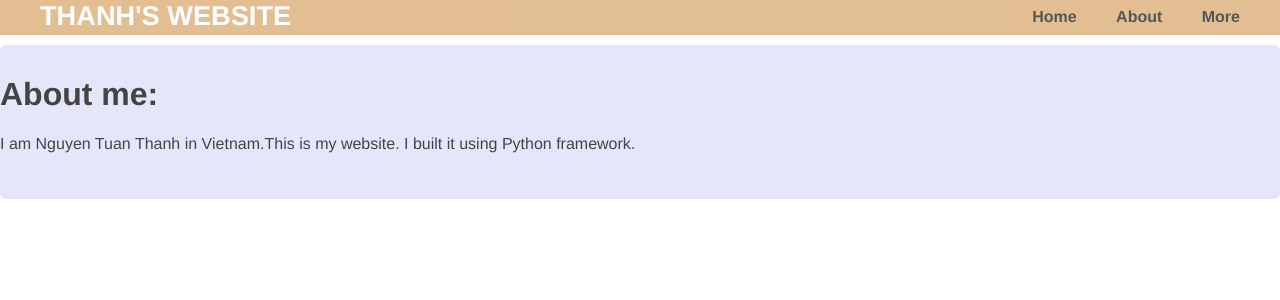
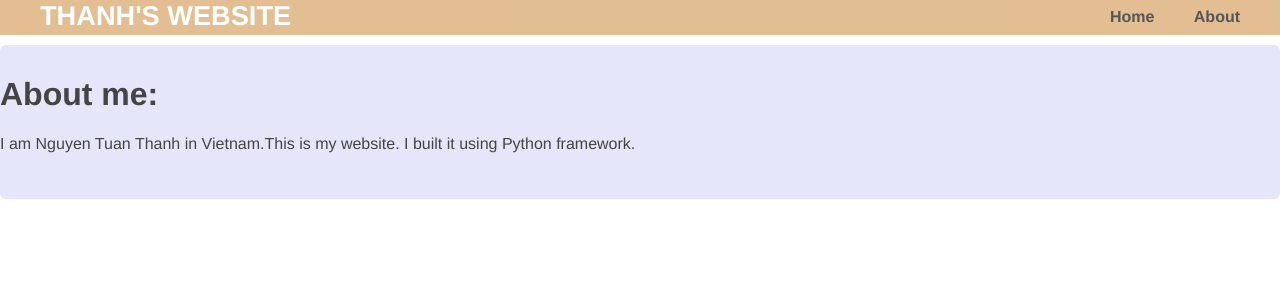
Before and after one commit to tuanthanhnguyen/tuanthanhngyen.github.io, a Flask app: page /about-me in a window 1280 px wide. Shown: the top 300 px of the page. Run offline with Flask 2, Linux system fonts and the light colour scheme.

Commit message:
Update layout.html

```diff
--- a/templates/layout.html
+++ b/templates/layout.html
@@ -12,7 +12,7 @@
 <ul class="menu">
 <li><a href="{{ url_for('home') }}">Home</a></li>
 <li><a href="{{ url_for('about') }}">About</a></li>
- <li><a href="{{ url_for('WordSection1') }}">More</a></li>
+
 
 </ul>
 </nav></strong>
```
